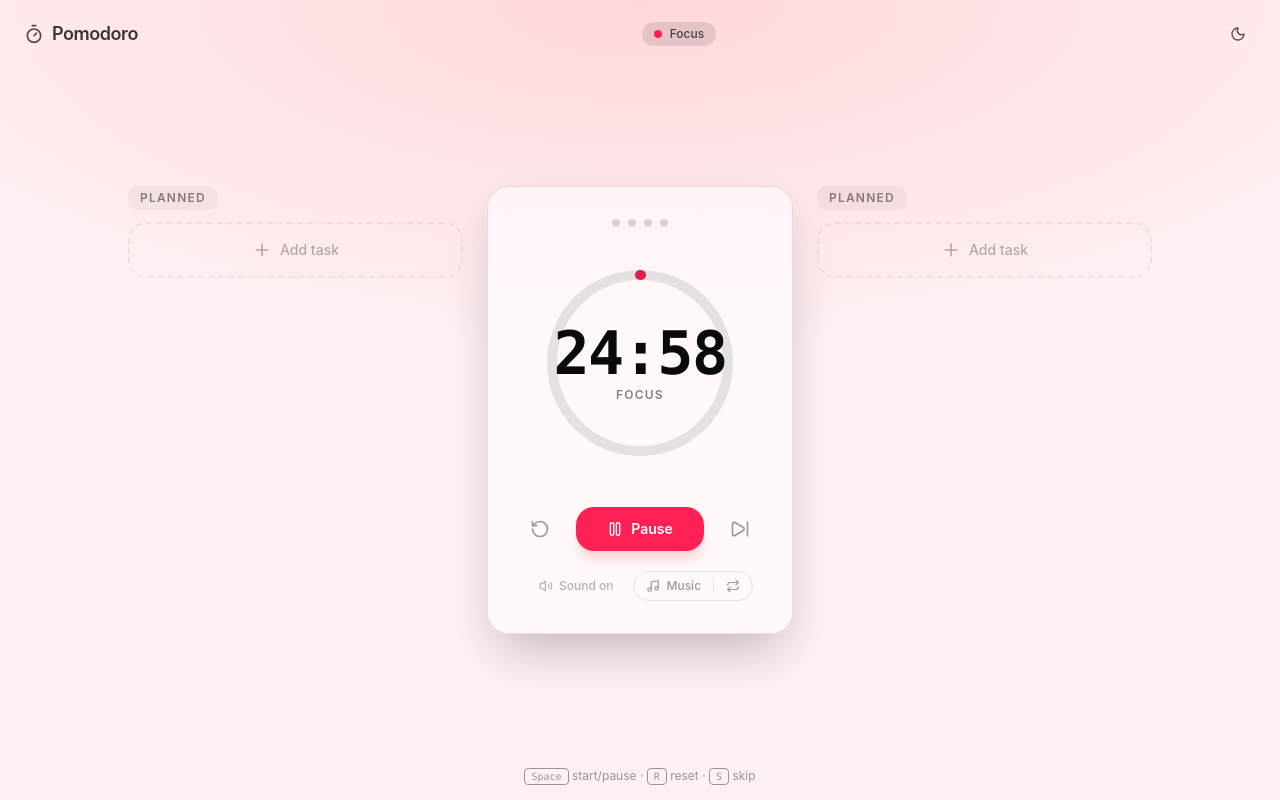
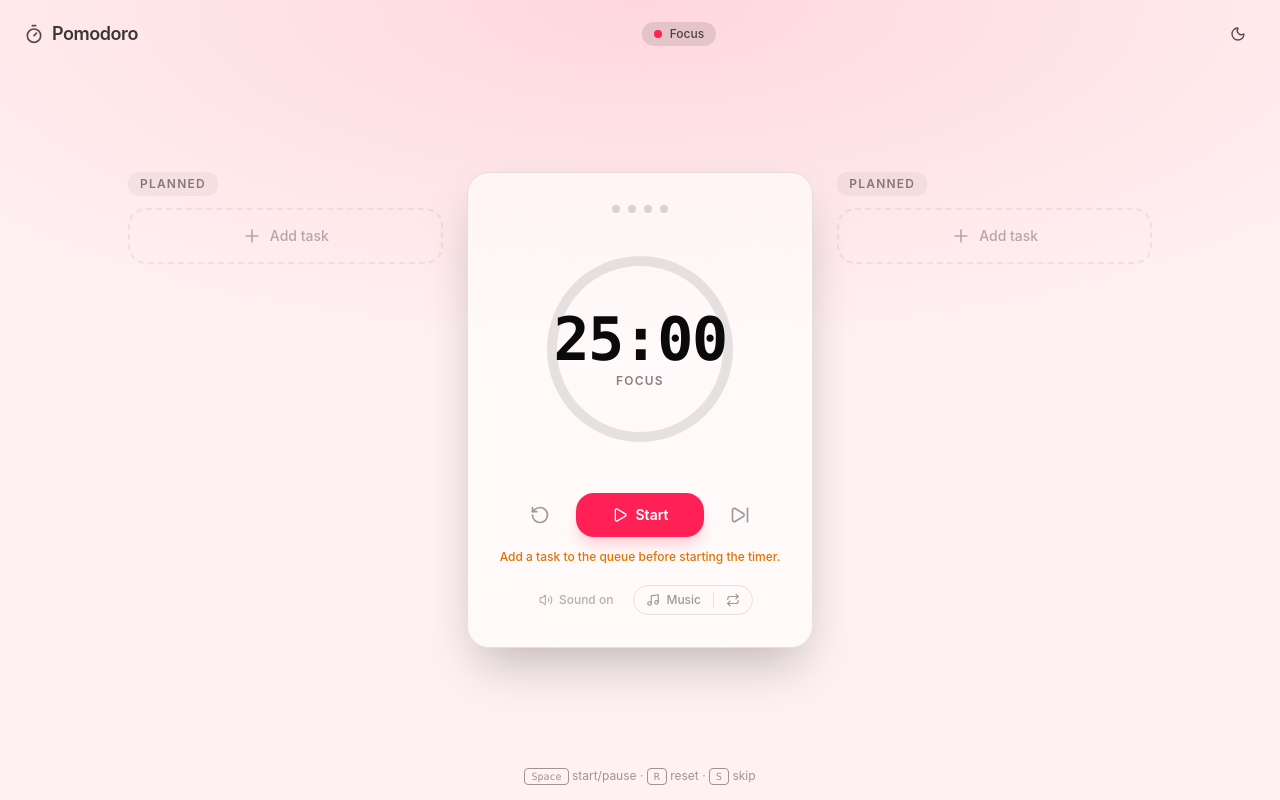
Before and after one commit to LukasKaneLK/Test-Claude, a React (Vite) app: page / in a window 1280 px wide. Both pictures are taken after a click on the button "Start". Built offline with nearby package versions, Linux system fonts and the light colour scheme.

Commit message:
fix timer star witout task in queue

```diff
--- a/src/components/TimerCard.tsx
+++ b/src/components/TimerCard.tsx
@@ -11,7 +11,7 @@
  * the card shows a coloured drop-highlight ring.
  */
 import { Check, Music, Pause, Play, Repeat, RotateCcw, SkipForward, Volume2, VolumeX, X } from 'lucide-react'
-import { useRef } from 'react'
+import { useRef, useState } from 'react'
 import { useDroppable } from '@dnd-kit/core'
 import type { Phase } from '@/features/pomodoro/engine/types'
 import type { usePomodoro } from '@/features/pomodoro/usePomodoro'
@@ -98,7 +98,20 @@ export function TimerCard({
   toggleMusicPlayback,
 }: TimerCardProps) {
   const fileInputRef = useRef<HTMLInputElement>(null)
+  const hintTimerRef = useRef<ReturnType<typeof setTimeout> | null>(null)
+  const [showQueueHint, setShowQueueHint] = useState(false)
   const { setNodeRef, isOver: isDropTarget } = useDroppable({ id: 'timer-drop' })
+
+  const handleStart = () => {
+    if (timerQueue.length === 0) {
+      setShowQueueHint(true)
+      if (hintTimerRef.current) clearTimeout(hintTimerRef.current)
+      hintTimerRef.current = setTimeout(() => setShowQueueHint(false), 3000)
+      return
+    }
+    setShowQueueHint(false)
+    start()
+  }
   const isRunning = status === 'running'
   // Map progress (0–1) to SVG strokeDashoffset: full offset = no arc, 0 = full circle.
   const strokeDashoffset = CIRCUMFERENCE * (1 - progress)
@@ -193,7 +206,7 @@ export function TimerCard({
 
           {/* Primary action button: label and handler adapt to current status */}
           <button
-            onClick={isRunning ? pause : status === 'paused' ? resume : start}
+            onClick={isRunning ? pause : status === 'paused' ? resume : handleStart}
             aria-label={isRunning ? 'Pause' : status === 'paused' ? 'Resume' : 'Start'}
             className={[
               'flex w-32 items-center justify-center gap-2 rounded-2xl py-3 text-sm font-semibold',
@@ -212,6 +225,16 @@ export function TimerCard({
             className="rounded-full p-2.5 opacity-40 transition-all hover:bg-black/10 hover:opacity-70 active:scale-95 dark:hover:bg-white/10">
             <SkipForward className="h-5 w-5" />
           </button>
+        </div>
+
+        {/* Queue hint — shown when user tries to start without tasks */}
+        <div className={[
+          'overflow-hidden transition-all duration-300',
+          showQueueHint ? 'mt-3 max-h-12 opacity-100' : 'max-h-0 opacity-0',
+        ].join(' ')}>
+          <p className="text-center text-xs font-medium text-amber-600 dark:text-amber-400">
+            Add a task to the queue before starting the timer.
+          </p>
         </div>
 
         {/* Audio controls: mute toggle + custom music loader */}
```
